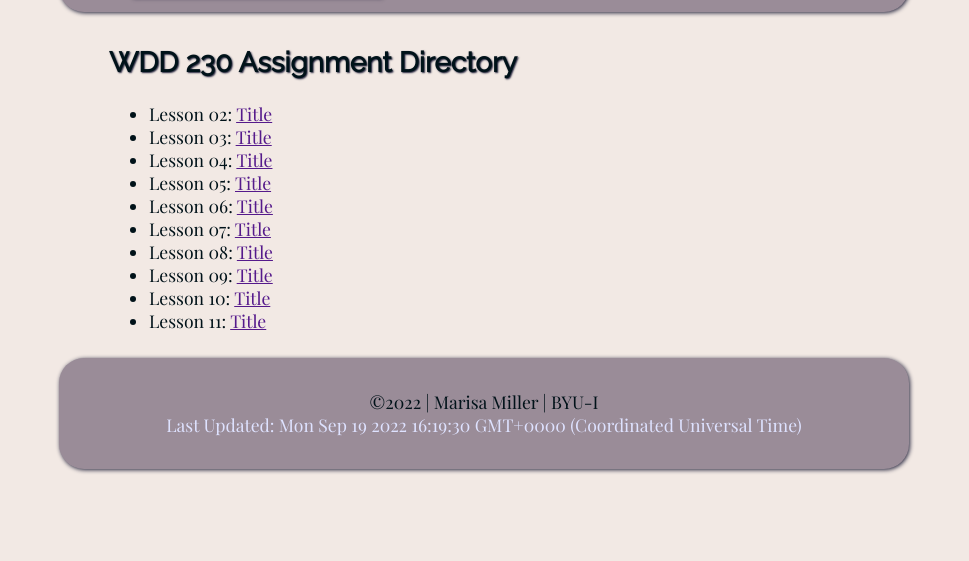
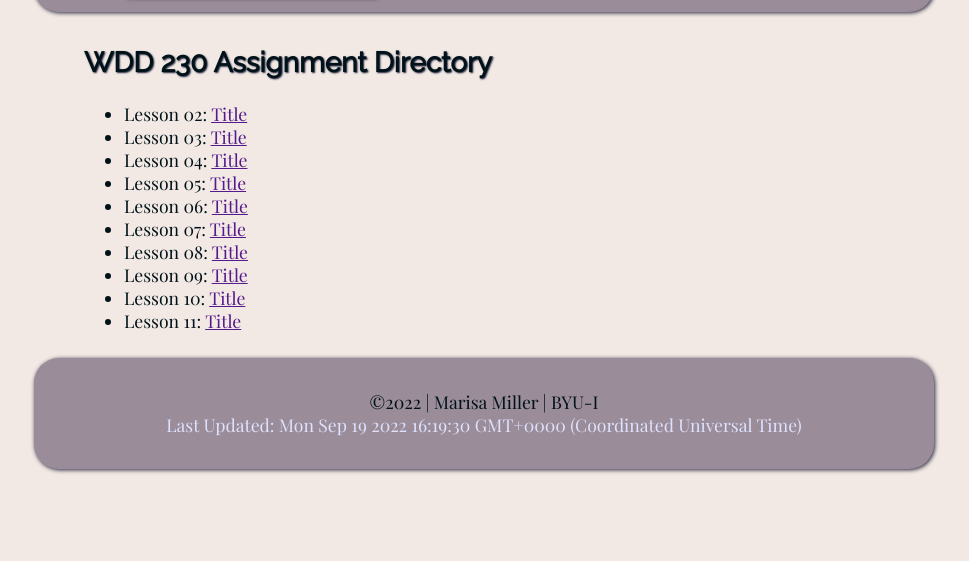
Before and after one commit to mamillergirl/wdd230, a plain HTML site: page index.html in a window 1280 px wide. Shown: the part 239-800 px from the top of the page, without its empty margins (156-1125 px from the left). Drawn offline with nearby package versions, Linux system fonts and the light colour scheme.

Commit message:
fix errors

```diff
--- a/css/main.css
+++ b/css/main.css
@@ -22,7 +22,7 @@ footer {
 #picture_of_marisa {
   grid-column: 1;
   max-width: 250px;
-  max-height: auto;
+
   justify-self: end;
   box-shadow: 1px 1px 4px #22223b;
 }
@@ -37,8 +37,8 @@ h1 {
 h2 {
   font-size: 1.75em;
 }
-.content {
-  max-width: 850px;
+body {
+  max-width: 900px;
   margin: 0 auto;
   color: #001219;
 }
--- a/index.html
+++ b/index.html
@@ -11,7 +11,7 @@
       content="All of Marisa Miller's assignments for the WDD 230 Frontend Development class at BYU-Idaho"
     />
   </head>
-  <body class="content">
+  <body >
     <header>
       <img
         id="picture_of_marisa"
```
